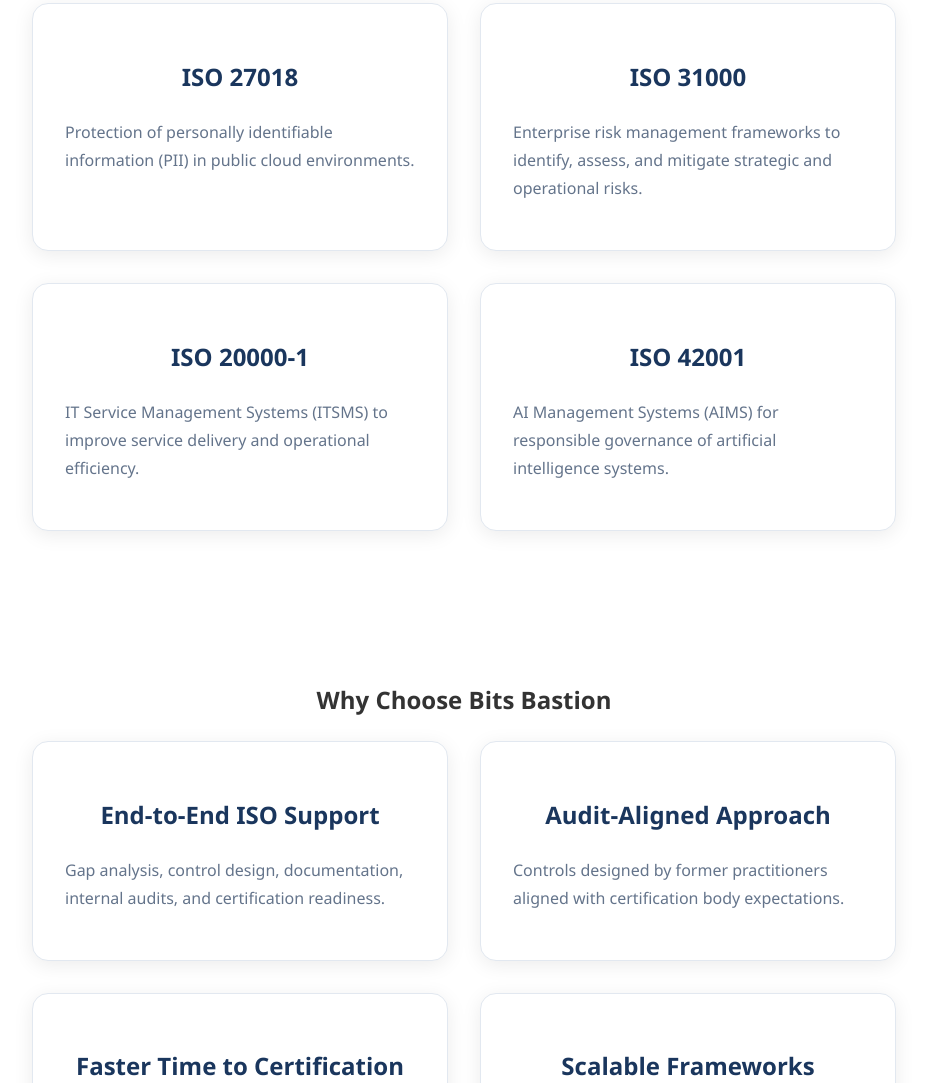
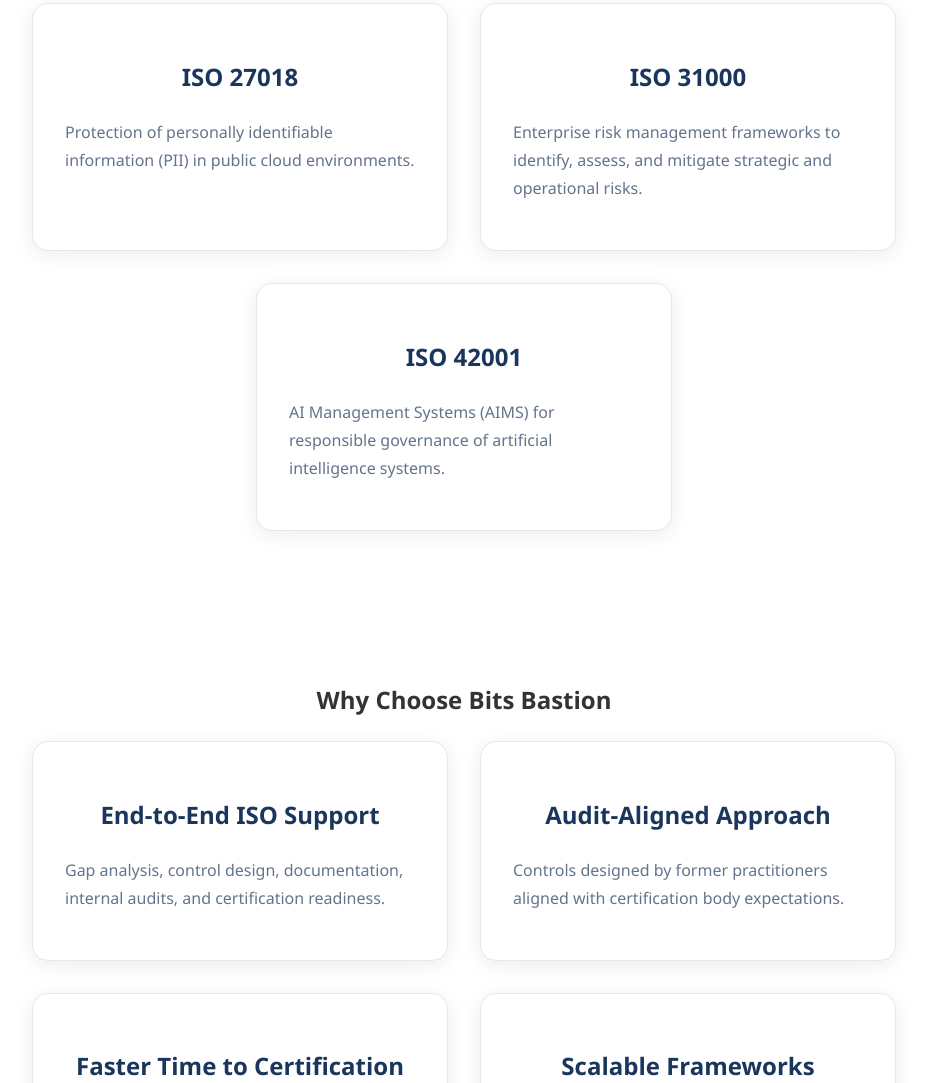
Before and after one commit to AmitIITR/bitsbastion, a plain HTML site: page services/iso.html in a window 1280 px wide. Shown: the part 1369-2452 px from the top of the page, without its empty margins (176-1103 px from the left). Drawn offline with Linux system fonts and the light colour scheme.

Commit message:
remove 20000-1

```diff
--- a/services/iso.html
+++ b/services/iso.html
@@ -104,14 +104,6 @@
         </div>
 
         <div class="service-card">
-          <h2>ISO 20000-1</h2>
-          <p>
-            IT Service Management Systems (ITSMS) to improve service delivery
-            and operational efficiency.
-          </p>
-        </div>
-
-        <div class="service-card">
           <h2>ISO 42001</h2>
           <p>
             AI Management Systems (AIMS) for responsible governance of
```
